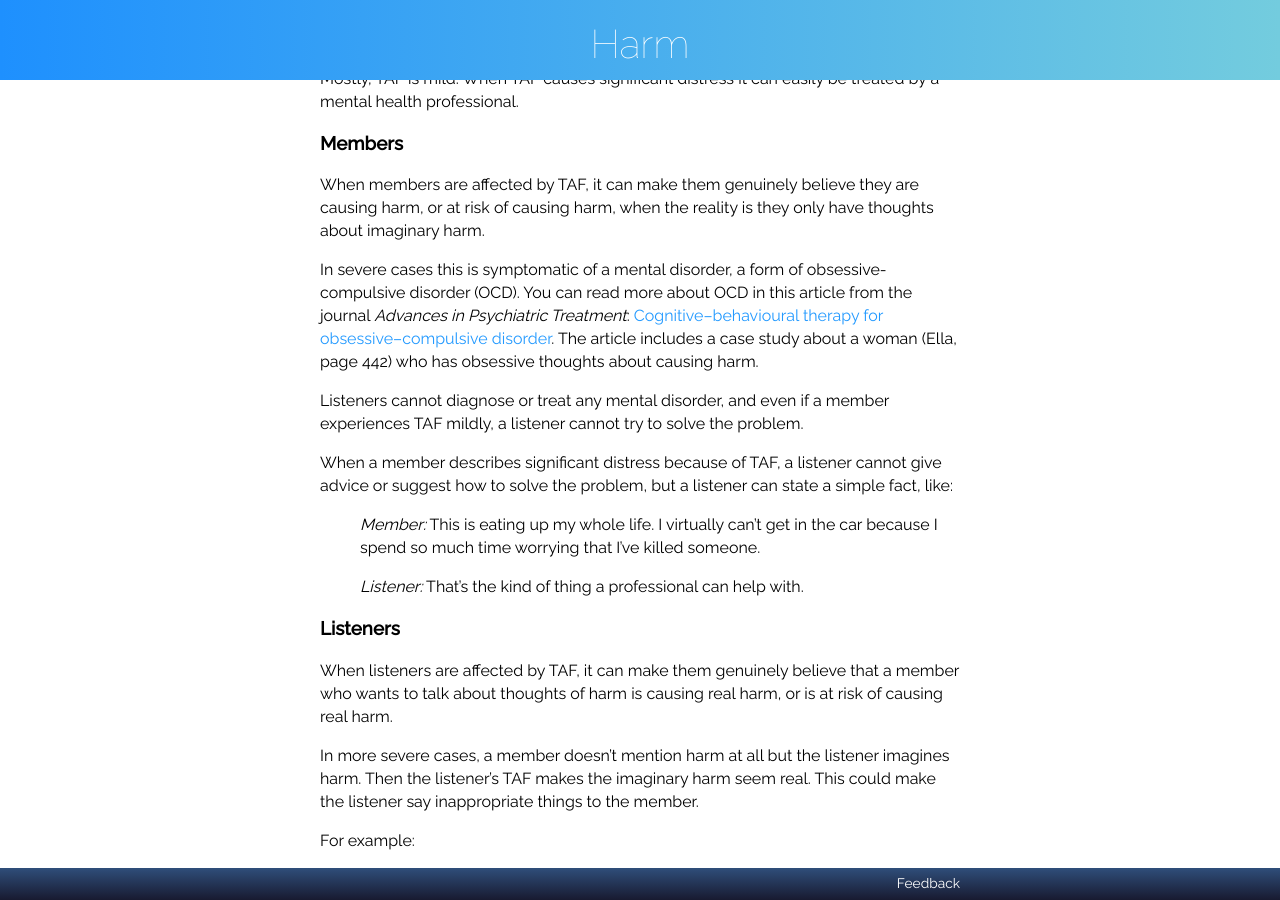
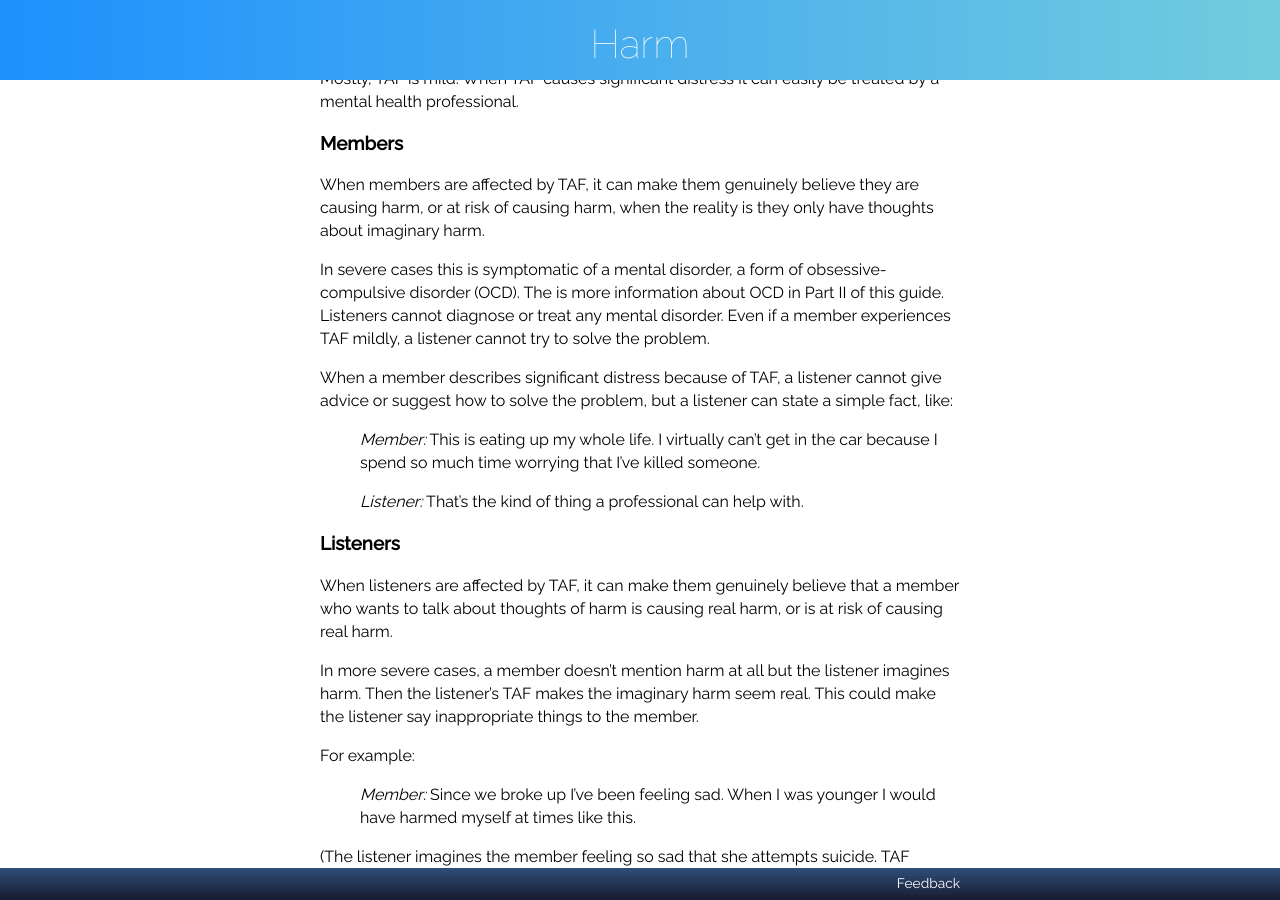
Before and after one commit to RarelyCharlie/rarelycharlie.github.io, a Jekyll site: the page built from _guide/harm.md, in a window 1280 px wide and 900 px high, scrolled down 8156 px. Built offline with Jekyll 4.4.1, drawn with Linux system fonts in a browser that asks for light colours.

Commit message:
move link to PII

```diff
--- a/_guide/harm.md
+++ b/_guide/harm.md
@@ -234,9 +234,7 @@ Mostly, TAF is mild. When TAF causes significant distress it can easily be treat
 
 When members are affected by TAF, it can make them genuinely believe they are causing harm, or at risk of causing harm, when the reality is they only have thoughts about imaginary harm.
 
-In severe cases this is symptomatic of a mental disorder, a form of obsessive-compulsive disorder (OCD). You can read more about OCD in this article from the journal *Advances in Psychiatric Treatment*: [Cognitive–behavioural therapy for obsessive–compulsive disorder](http://www.veale.co.uk/wp-content/uploads/2010/10/56-CBT-for-OCD-2007.pdf). The article includes a case study about a woman (Ella, page 442) who has obsessive thoughts about causing harm.
-
-Listeners cannot diagnose or treat any mental disorder, and even if a member experiences TAF mildly, a listener cannot try to solve the problem.
+In severe cases this is symptomatic of a mental disorder, a form of obsessive-compulsive disorder (OCD). The is more information about OCD in Part II of this guide. Listeners cannot diagnose or treat any mental disorder. Even if a member experiences TAF mildly, a listener cannot try to solve the problem.
 
 When a member describes significant distress because of TAF, a listener cannot give advice or suggest how to solve the problem, but a listener can state a simple fact, like:
 
```
